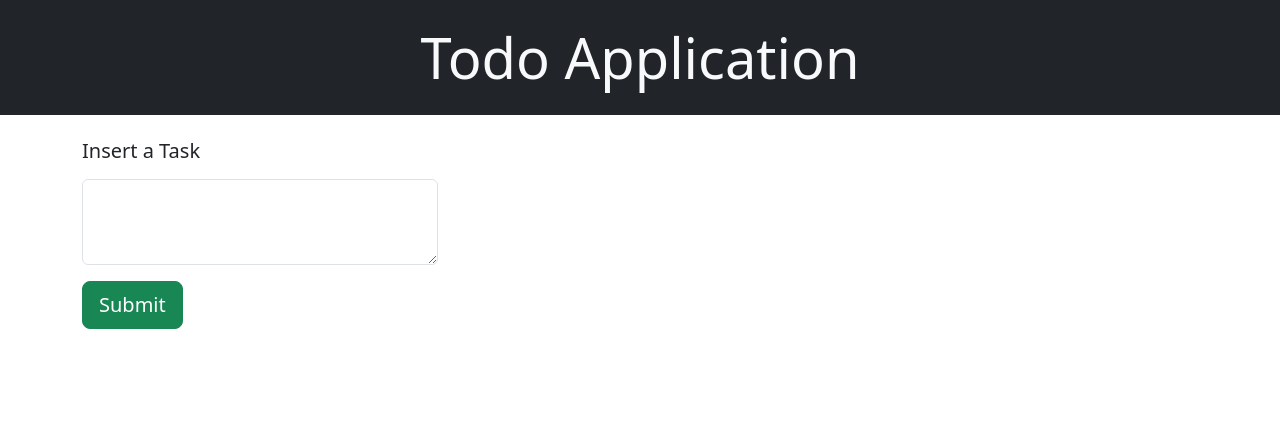
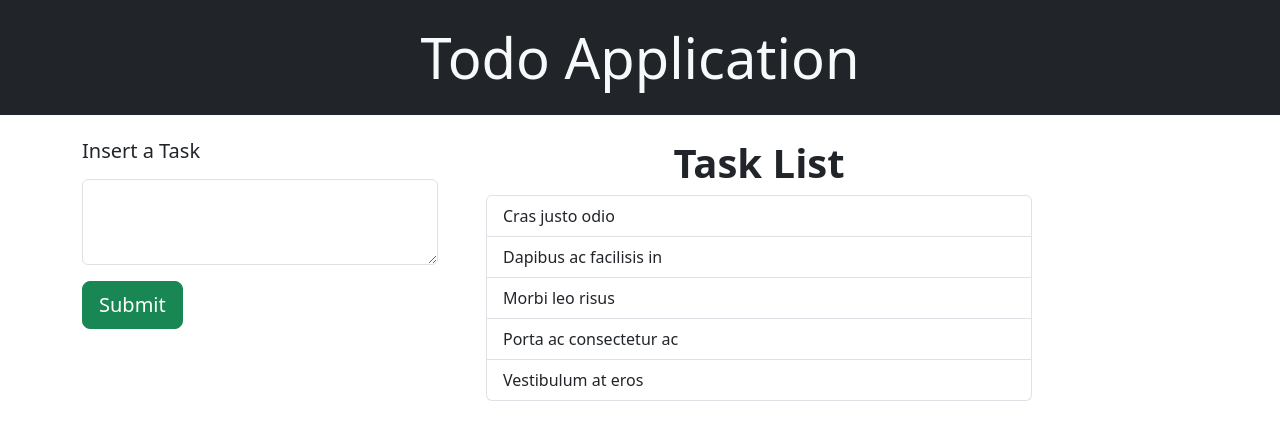
Before and after one commit to zawadzamil/ostad-react-assignment-7, a React (Vite) app: page / in a window 1280 px wide. Shown: the top 440 px of the page. Built offline with nearby package versions, Linux system fonts and the light colour scheme.

Commit message:
input functionality with demo list

```diff
--- a/src/App.jsx
+++ b/src/App.jsx
@@ -1,7 +1,7 @@
 // import { useState } from "react";
 
 import Header from "./assets/components/Header";
-import Input from "./assets/components/Input";
+import Todo from "./assets/components/Todo";
 
 function App() {
     // const [count, setCount] = useState(0);
@@ -9,7 +9,7 @@ function App() {
     return (
         <>
             <Header></Header>
-            <Input></Input>
+            <Todo></Todo>
         </>
     );
 }
--- a/src/assets/components/Input.jsx
+++ b/src/assets/components/Input.jsx
@@ -1,23 +1,12 @@
 import "bootstrap/dist/css/bootstrap.css";
-import { Fragment, useState } from "react";
+import { Fragment } from "react";
 import Button from "react-bootstrap/Button";
 import Form from "react-bootstrap/Form";
 
-export default function Input() {
-    const [message, setMessage] = useState("");
-
-    const handelChange = (event) => {
-        setMessage(event.target.value);
-    };
-
-    const handelSubmit = () => {
-        console.log(message);
-    };
+export default function Input({ handelSubmit, handelChange }) {
 
     return (
         <Fragment>
-            <div className="container ">
-                <div className="row">
             <div className="col-md-4">
                 <Form className=" ">
                     <Form.Group
@@ -49,8 +38,6 @@ export default function Input() {
                     </Form.Group>
                 </Form>
             </div>
-                </div>
-            </div>
         </Fragment>
     );
 }
--- /dev/null
+++ b/src/assets/components/List.jsx
@@ -0,0 +1,22 @@
+import "bootstrap/dist/css/bootstrap.css";
+import React, { Fragment } from 'react';
+import ListGroup from 'react-bootstrap/ListGroup';
+
+export default function List() {
+    return (
+        <Fragment>
+            <div className="col-md-6">
+                <h3 className="text-center display-6 fw-bold">Task List</h3>
+                <div className="todoList">
+                    <ListGroup>
+                        <ListGroup.Item>Cras justo odio</ListGroup.Item>
+                        <ListGroup.Item>Dapibus ac facilisis in</ListGroup.Item>
+                        <ListGroup.Item>Morbi leo risus</ListGroup.Item>
+                        <ListGroup.Item>Porta ac consectetur ac</ListGroup.Item>
+                        <ListGroup.Item>Vestibulum at eros</ListGroup.Item>
+                    </ListGroup>
+                </div>
+            </div>
+        </Fragment>
+    )
+}
--- /dev/null
+++ b/src/assets/components/Todo.jsx
@@ -0,0 +1,50 @@
+import React, { Fragment, useEffect, useState } from 'react';
+import Input from './Input';
+import List from './List';
+
+export default function Todo() {
+    const [message, setMessage] = useState("");
+    const [tasks, setTasks] = useState([]);
+
+    useEffect(() => {
+        const storedTasks = localStorage.getItem('tasks');
+        if (storedTasks) {
+            setTasks(JSON.parse(storedTasks));
+        }
+    }, []);
+
+    const handelChange = (event) => {
+        setMessage(event.target.value);
+    };
+
+    const handelSubmit = () => {
+
+        const newTaskId = tasks.length > 0 ? tasks[tasks.length - 1].id + 1 : 1;
+
+
+        if (message) {
+            const newTask = {
+                id: newTaskId,
+                title: message,
+                completed: false
+            };
+
+            const updatedTasks = [...tasks, newTask];
+            setTasks(updatedTasks);
+
+            localStorage.setItem('tasks', JSON.stringify(updatedTasks));
+            console.log(updatedTasks)
+            setMessage('');
+        }
+    };
+    return (
+        <Fragment>
+            <div className="container">
+                <div className="row gap-4">
+                    <Input handelChange={handelChange} handelSubmit={handelSubmit}></Input>
+                    <List></List>
+                </div>
+            </div>
+        </Fragment>
+    )
+}
```
Lines whose indentation alone changed are shown as unchanged.
